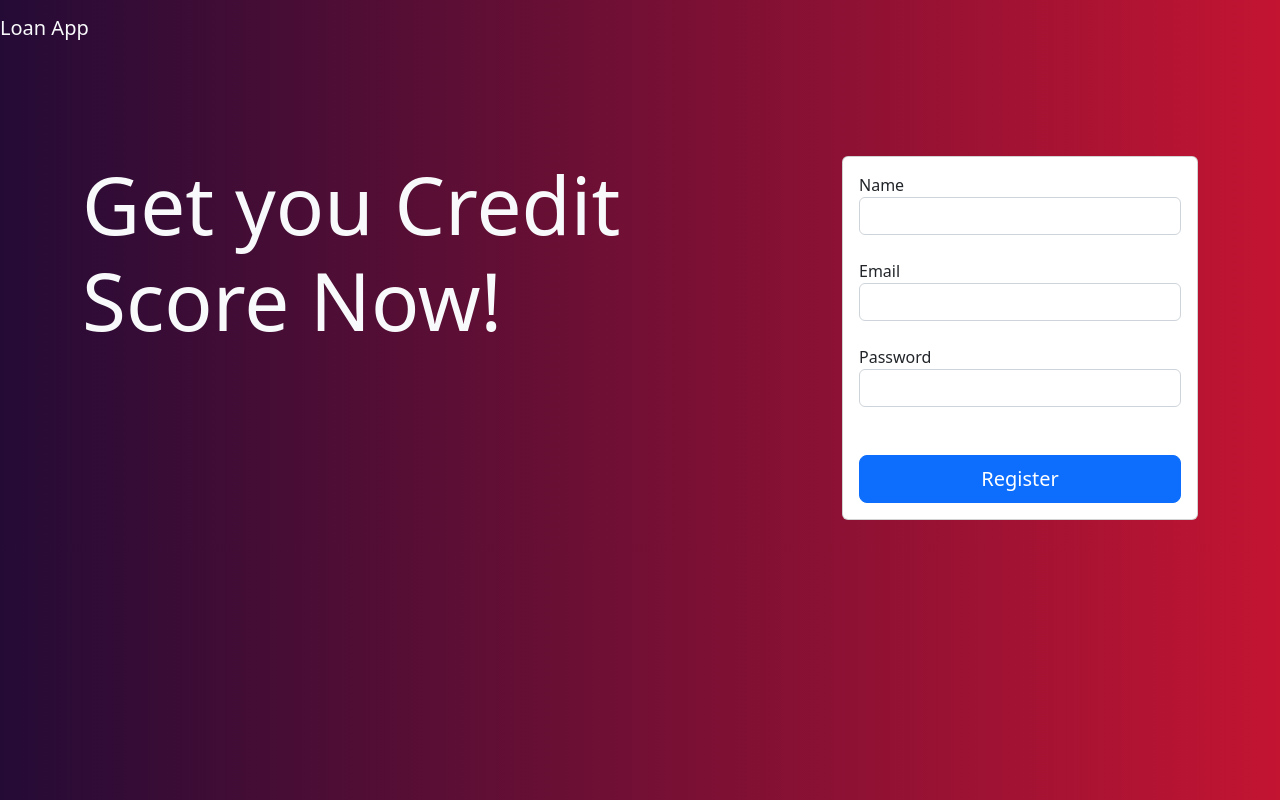
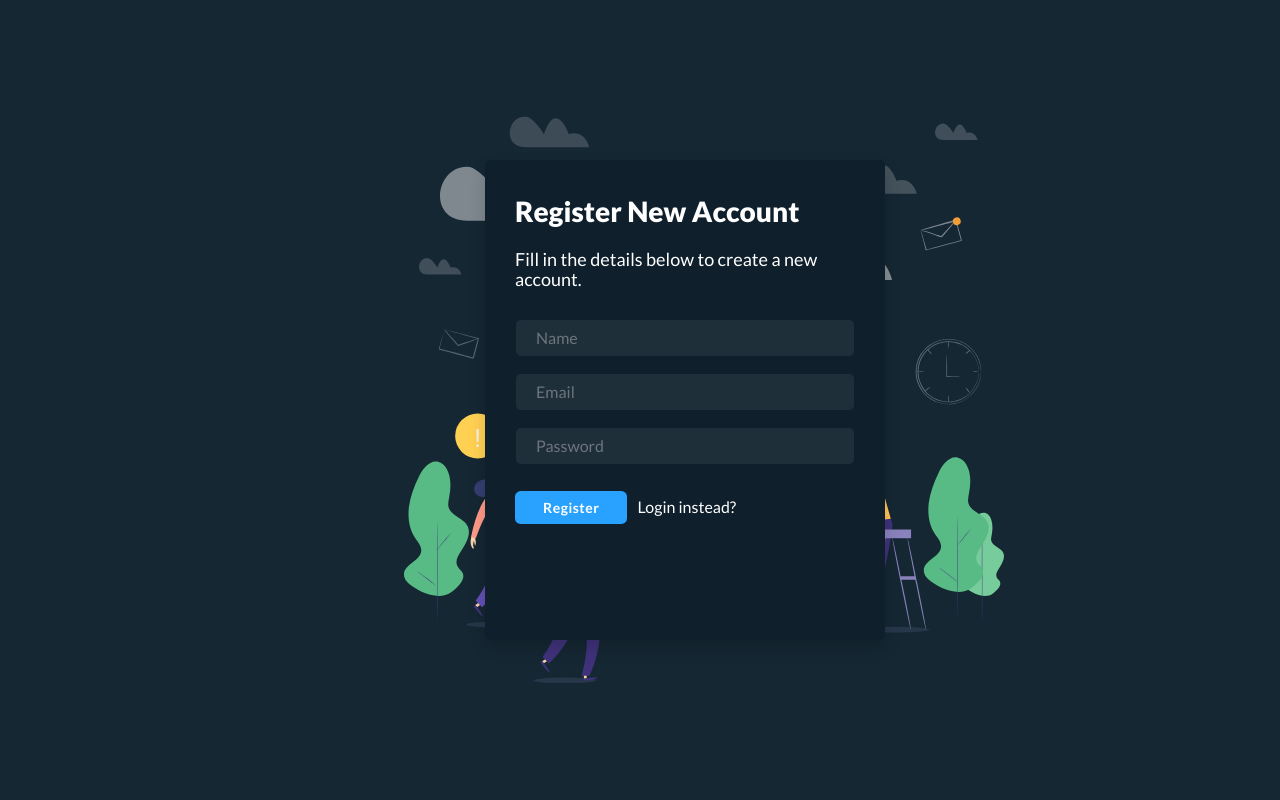
Before and after one commit to MavModz/pop, a Flask app: page /register in a window 1280 px wide. Run offline with Flask 3, Linux system fonts and the light colour scheme; some libraries are stand-ins or nearby versions.

Commit message:
Simplified

```diff
--- a/main.py
+++ b/main.py
@@ -82,11 +82,6 @@ def logout():
     session.pop('user_id')
     return redirect('/')
 
-
-@app.route('/new_login')
-def new_login():
-        return render_template('new_login.html')
-
 @app.route('/get_user_name')
 def get_user_name():
     if 'user_id' in session:
--- a/static/css/style.css
+++ b/static/css/style.css
@@ -1,3 +1,5 @@
+@import url("https://fonts.googleapis.com/css?family=Lato:100,300,400,700,900");
+
 .bg-nav {
     background: #c31432;
     /* fallback for old browsers */
--- a/templates/register.html
+++ b/templates/register.html
@@ -1,48 +1,51 @@
-<!doctype html>
+<!DOCTYPE html>
 <html lang="en">
 
 <head>
+    <meta charset="UTF-8">
+    <meta http-equiv="X-UA-Compatible" content="IE=edge">
+    <meta name="viewport" content="width=device-width, initial-scale=1.0">
     <title>Register</title>
-    <!-- Required meta tags -->
-    <meta charset="utf-8">
-    <meta name="viewport" content="width=device-width, initial-scale=1, shrink-to-fit=no">
+    <link rel="stylesheet" href="https://maxcdn.bootstrapcdn.com/bootstrap/4.5.2/css/bootstrap.min.css">
+    <link rel="stylesheet" type="text/css" href="{{ url_for('static', filename='css/bootstrap.min.css') }}">
+    <link rel="stylesheet" type="text/css" href="{{ url_for('static', filename='css/fontawesome-all.min.css') }}">
+    <link rel="stylesheet" type="text/css" href="{{ url_for('static', filename='css/login-theme.css') }}">
     <link rel="stylesheet" type="text/css" href="{{url_for('static', filename='css/style.css')}}">
-
-    <!-- Bootstrap CSS v5.2.1 -->
-    <link href="https://cdn.jsdelivr.net/npm/bootstrap@5.2.1/dist/css/bootstrap.min.css" rel="stylesheet"
-        integrity="sha384-iYQeCzEYFbKjA/T2uDLTpkwGzCiq6soy8tYaI1GyVh/UjpbCx/TYkiZhlZB6+fzT" crossorigin="anonymous">
 
 </head>
 
-<body class="bg-nav">
-    <nav class="navbar">
-        <a href="" class="navbar-brand text-light">Loan App</a>
-    </nav>
-
+<body>
+    <div class="svg-container">
+        <!-- Replace this with your SVG code or URL -->
+        <svg width="500" height="500" viewBox="0 0 100 100">
+            <img class="logo-size" src="{{ url_for('static', filename='img/graphic3.svg') }}">
+        </svg>
+    </div>
     <div class="container">
-        <div class="row">
-            <div class="col-md-8">
-                <h1 class="text-light display-4 mt-100" style="font-size: 80px;">Get you Credit Score Now!</h1>
-            </div>
-            <div class="col-md-4">
-                <div class="card mt-100">
-                    <div class="card-body">
-                        <form class="form" method="post" action="/add_user">
-                            <label>Name</label><br>
-                            <input required type="text" class="form-control animated-input" name="uname"><br>
-                            <label>Email</label><br>
-                            <input required type="email" class="form-control animated-input" name="uemail"><br>
-                            <label>Password</label><br>
-                            <input required type="password" class="form-control animated-input"
-                                name="upassword"><br><br>
-                            <input id="register-btn" type="submit" class="btn btn-primary btn-lg w-100"
-                                value="Register">
-                        </form>
-                    </div>
+        <div class="row justify-content-center">
+            <div class="col-md-6 col-lg-4">
+                <div class="login-container shadow">
+                    <h3>Register New Account</h3>
+                    <p>Fill in the details below to create a new account.</p>
+                    <form class="form" method="post" action="/add_user">
+                        <input type="text" name="uname" class="form-control mb-3" placeholder="Name" required>
+                        <input type="email" name="uemail" class="form-control mb-3" placeholder="Email" required>
+                        <input type="password" name="upassword" class="form-control mb-3" placeholder="Password"
+                            required>
+                        <div>
+                            <button id="register-btn" type="submit" class="ibtn">Register</button><a href="/login">Login
+                                instead?</a>
+                        </div>
+                    </form>
                 </div>
             </div>
         </div>
     </div>
+
+    <script src="{{ url_for('static', filename='js/jquery.min.js') }}"></script>
+    <script src="{{ url_for('static', filename='js/popper.min.js') }}"></script>
+    <script src="{{ url_for('static', filename='js/bootstrap.min.js') }}"></script>
+    <script src="{{ url_for('static', filename='js/main.js') }}"></script>
     <script>
         var registerBtn = document.getElementById("register-btn");
         registerBtn.addEventListener("click", function (event) {
@@ -62,25 +65,30 @@
             var xhttp = new XMLHttpRequest();
             xhttp.onreadystatechange = function () {
                 if (this.readyState == 4 && this.status == 200) {
-                    var response = JSON.parse(this.responseText);
-                    if (response.status == "success") {
+                    if (this.responseText == "success") {
                         // Display custom alert box for successful registration
-                        showAlert("success", response.message);
+                        var successAlert = document.createElement("div");
+                        successAlert.innerHTML = "Registration successful!";
+                        successAlert.classList.add("custom-alert");
+                        document.body.appendChild(successAlert);
                         setTimeout(function () {
                             window.location.href = "/login";
                         }, 1500); // 1.5 second delay
                     } else {
                         // Display custom alert box for failed registration
-                        showAlert("failure", response.message);
+                        var failureAlert = document.createElement("div");
+                        failureAlert.innerHTML = "Registration failed. Email already exists!";
+                        failureAlert.classList.add("custom-alert");
+                        document.body.appendChild(failureAlert);
                         setTimeout(function () {
                             location.reload();
                         }, 1500); // 1.5 second delay
                     }
                 }
             };
-            xhttp.open("POST", "/add_user", true); // Update endpoint to /add_user
+            xhttp.open("POST", "/add_user", true);
             xhttp.setRequestHeader("Content-type", "application/x-www-form-urlencoded");
-            xhttp.send("uname=" + name + "&uemail=" + email + "&upassword=" + password); // Update request data
+            xhttp.send("uname=" + name + "&uemail=" + email + "&upassword=" + password);
         });
 
         // Function to display custom alert box with given status and message
@@ -91,16 +99,8 @@
             alertBox.classList.add(status);
             document.body.appendChild(alertBox);
         }
+
     </script>
-
-    <!-- Bootstrap JavaScript Libraries -->
-    <script src="https://cdn.jsdelivr.net/npm/@popperjs/core@2.11.6/dist/umd/popper.min.js"
-        integrity="sha384-oBqDVmMz9ATKxIep9tiCxS/Z9fNfEXiDAYTujMAeBAsjFuCZSmKbSSUnQlmh/jp3" crossorigin="anonymous">
-        </script>
-
-    <script src="https://cdn.jsdelivr.net/npm/bootstrap@5.2.1/dist/js/bootstrap.min.js"
-        integrity="sha384-7VPbUDkoPSGFnVtYi0QogXtr74QeVeeIs99Qfg5YCF+TidwNdjvaKZX19NZ/e6oz" crossorigin="anonymous">
-        </script>
 </body>
 
 </html>
```
Also changed, not shown: templates/new_login.html (deleted, +0 -106 lines), templates/forget.html (deleted), templates/forgot.html (added).
